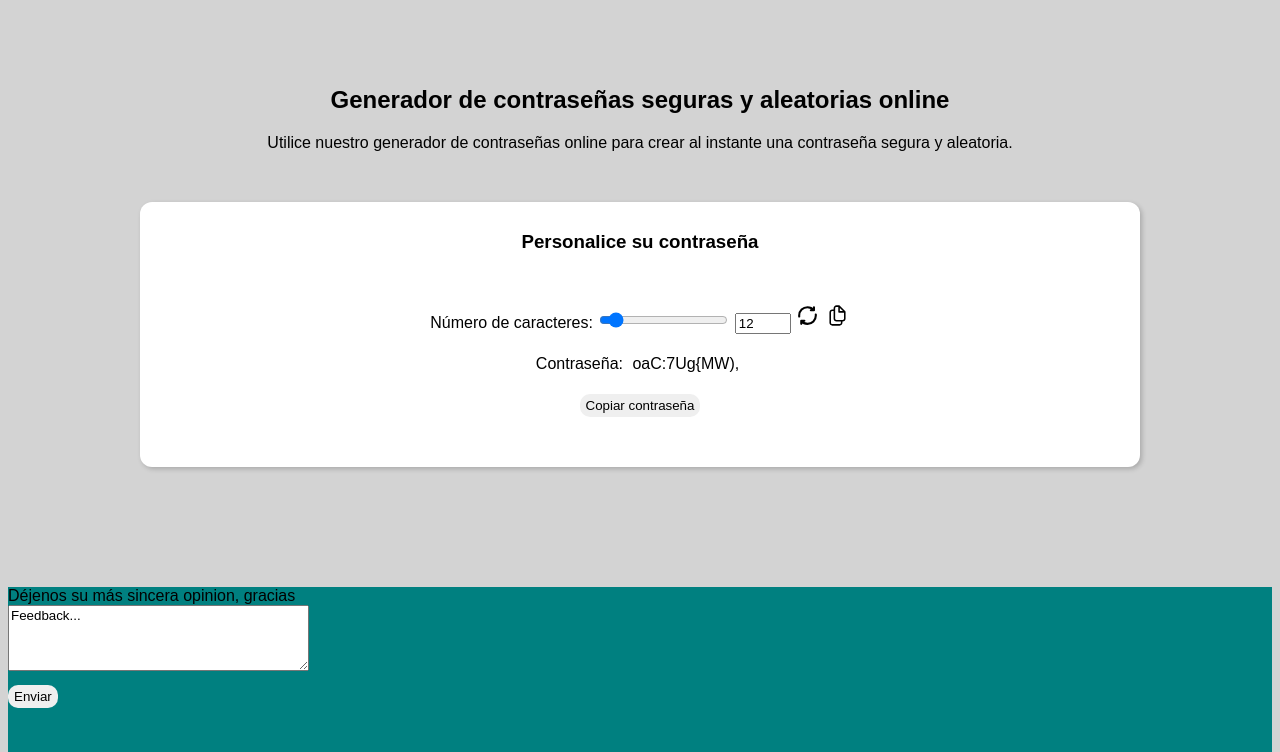
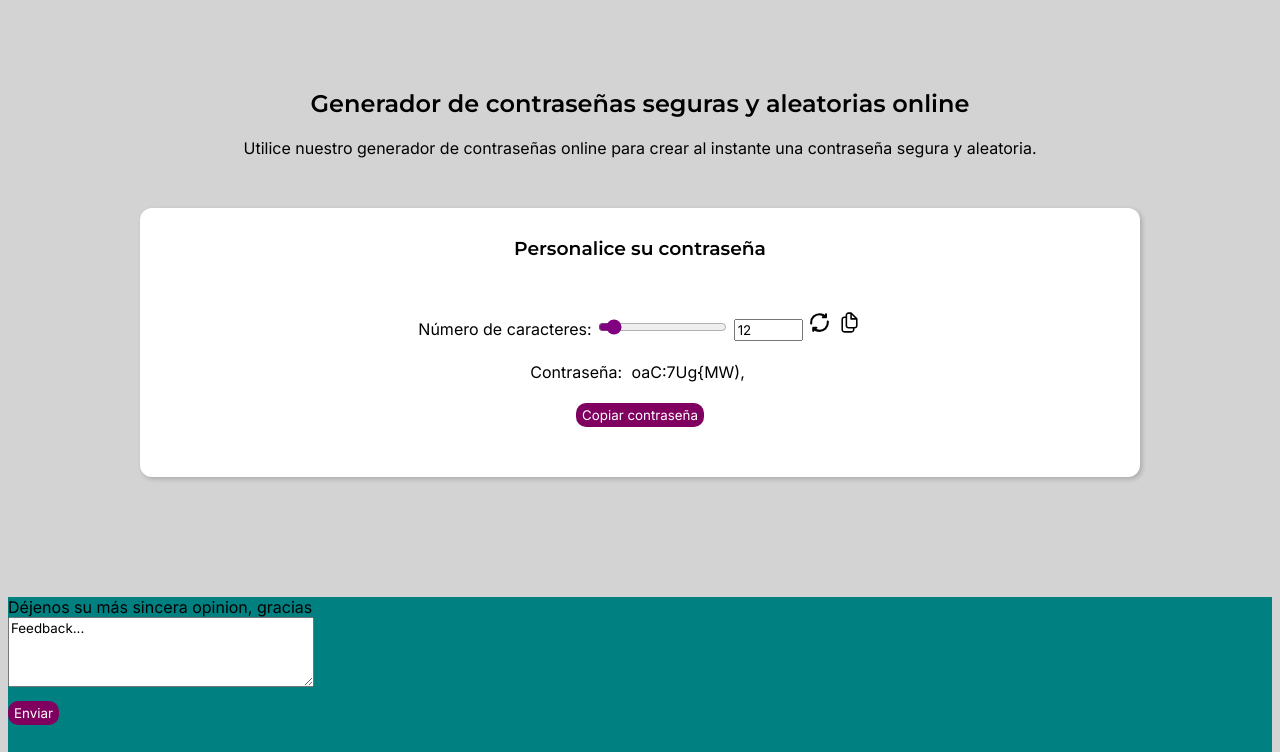
Before and after one commit to MarkGarciaRebollal/Cerbero, a plain HTML site: page index.html in a window 1280 px wide. Shown: the part 150-902 px from the top of the page. Drawn offline with Linux system fonts and the light colour scheme.

Commit message:
major styles features

```diff
--- a/index.html
+++ b/index.html
@@ -3,7 +3,11 @@
     <head>
         <link href="./style.css" rel="stylesheet">
         <link href="./Sources/SVG/wolf-4-svgrepo-com.svg" rel="icon" type="image/svg">
+        <link href="https://fonts.googleapis.com/css2?family=Montserrat:wght@600&family=Inter:wght@400&display=swap" rel="stylesheet">
+
+
         <title>Cerbero</title>
+
         <script src="./Scripts/pwd_Generator.js"></script>
         <script src="./Scripts/button_Sync.js"></script>
         <script src="./Scripts/Copy_button.js"></script>
@@ -14,14 +18,14 @@
         <header>
             <a href="./index.html">
                 <img src="./Sources/SVG/wolf-4-svgrepo-com.svg" alt="Logo de la web" id="wolf">
+                <h1 id="product">CERBERO</h1>
             </a>
 
-            <h1 id="product">CERBERO</h1>
         </header>
 
         <main>
 
-            <h2 id="title">Generador de contraseñas seguras y aleatorias online</h2>
+            <h2 class="center">Generador de contraseñas seguras y aleatorias online</h2>
 
             <p class="center margin-bottom">Utilice nuestro generador de contraseñas online para crear al instante una contraseña segura y aleatoria.</p>
 
@@ -35,8 +39,8 @@
                 <input id="passwordLength" type="number" step="1" min="9" max="50" value="12" onclick="sync_range (), generator ()">
 
                 <!--Buttom create password-->
-                <img src="./Sources/SVG/refresh-cw-alt-3-svgrepo-com.svg" width="25px" alt="Generar contraseña" class="inline-block" onclick="generator ()">
-                <img src="./Sources/SVG/copy.svg" width="25px" alt="Copiar contraseña" class="inline-block" onclick="copyButton ()">
+                <img src="./Sources/SVG/refresh-cw-alt-3-svgrepo-com.svg" width="25px" alt="Generar contraseña" class="inline-block pointer" onclick="generator ()">
+                <img src="./Sources/SVG/copy.svg" width="25px" alt="Copiar contraseña" class="inline-block pointer" onclick="copyButton ()">
                 <br>
                 <label for="pwd_Result">Contraseña: </label>
                 <p id="pwd_Result"></p> <!--Showing the result-->
--- a/style.css
+++ b/style.css
@@ -1,9 +1,10 @@
 * {
-    font-family: Arial, Helvetica, sans-serif;
+    font-family: "Inter", sans-serif;
 }
 
 body {
     background-color: lightgray;
+    font-family: "Inter", sans-serif;
 }
 
 header {
@@ -23,19 +24,28 @@ footer {
     background-color: rgb(0, 128, 128);
 }
 
+h1, h2, h3 {
+    font-family: 'Montserrat', sans-serif;
+}
+
 
 
 .button {
     border-radius: 10px;
-    border-color: blue;
     border: 3px;
     padding: 4px 6px;
+    background-color: #800060;
+    color: white;
 }
 
 .button:hover {
     border-radius: 10px;
-    background-color: mintcream;
-    font-weight: bold;
+    background-color: #800045;
+    cursor: pointer;
+}
+
+.pointer {
+    cursor: pointer;
 }
 
 
@@ -59,17 +69,8 @@ footer {
 }
 
 
-#title {
-    font-family:Arial, Helvetica, sans-serif;
-    color: black;
-    text-align: center;
-
-}
-
-
 #product {
     color: purple;
-    font-family: 'Courier New', Courier, monospace;
     font-size: 30px;
     position:relative;
     left: 10px;
@@ -101,3 +102,9 @@ footer {
 
     box-shadow: 2px 2px 5px rgba(0, 0, 0, 0.2);
 }
+
+
+#passwordRange {
+    accent-color: purple;
+    cursor: pointer;
+}
```
